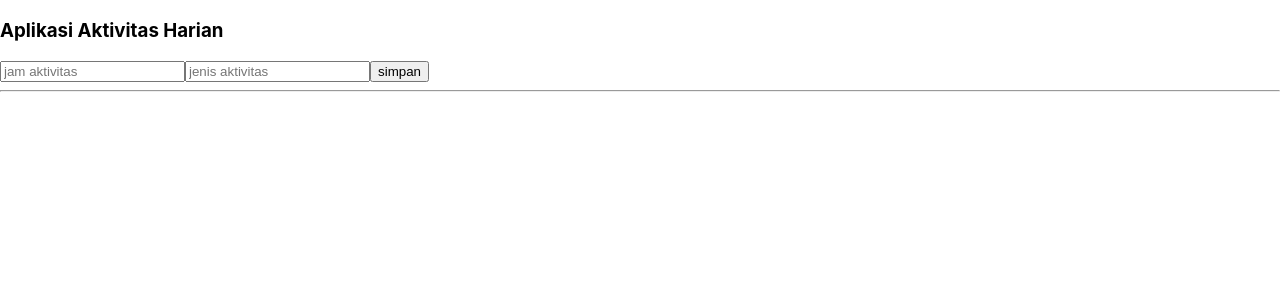
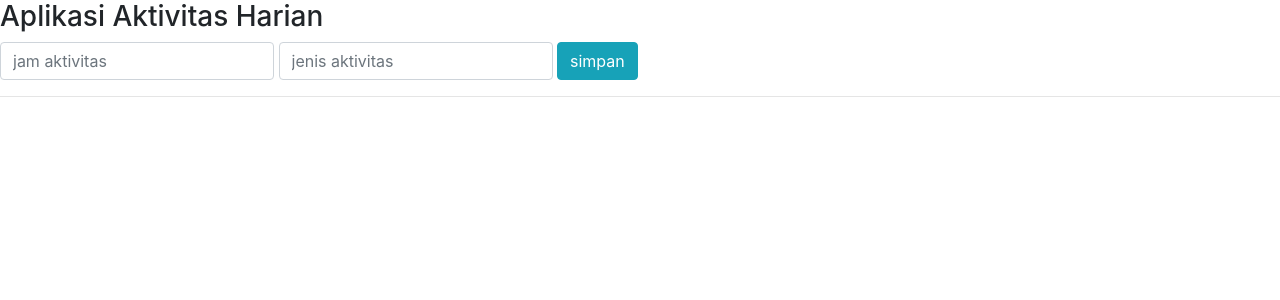
Before and after one commit to mgsolid543/todoreactjs, a React (Create React App) app: page / in a window 1280 px wide. Shown: the top 300 px of the page. Built offline with nearby package versions, Linux system fonts and the light colour scheme.

Commit message:
tambahin styling bootstrap css

```diff
--- a/public/index.html
+++ b/public/index.html
@@ -10,6 +10,7 @@
       content="Web site created using create-react-app"
     />
     <link rel="apple-touch-icon" href="%PUBLIC_URL%/logo192.png" />
+    <link rel="stylesheet" href="https://stackpath.bootstrapcdn.com/bootstrap/4.4.1/css/bootstrap.min.css" integrity="sha384-Vkoo8x4CGsO3+Hhxv8T/Q5PaXtkKtu6ug5TOeNV6gBiFeWPGFN9MuhOf23Q9Ifjh" crossorigin="anonymous">
     <!--
       manifest.json provides metadata used when your web app is installed on a
       user's mobile device or desktop. See https://developers.google.com/web/fundamentals/web-app-manifest/
--- a/src/App.js
+++ b/src/App.js
@@ -31,10 +31,10 @@ class App extends Component {
       <div>
         <h3>Aplikasi Aktivitas Harian</h3>
 
-        <form ref="formulir">
-          <input type="text" ref="jam" placeholder="jam aktivitas"></input>
-          <input type="text" ref="aktivitas" placeholder="jenis aktivitas"></input>
-          <button onClick={this.addTodo}>simpan</button>
+        <form ref="formulir" className="form-inline">
+          <input type="text" className="form-control" ref="jam" placeholder="jam aktivitas"></input>&nbsp;
+          <input type="text" className="form-control" ref="aktivitas" placeholder="jenis aktivitas"></input>&nbsp;
+          <button onClick={this.addTodo} className="btn btn-info">simpan</button>
         </form>
         <hr />
         <div>
@@ -42,7 +42,7 @@ class App extends Component {
           { this.state.todos.map((data, i) =>
             <li key={i}>
               <div>
-                <button onClick={ ()=>this.removeTodo(i) }>hapus</button>{data.jam} : {data.aktivitas}
+                <button onClick={ ()=>this.removeTodo(i) } className="btn btn-outline-danger">hapus</button>{data.jam} : {data.aktivitas}
               </div>
             </li>
           )}
```
